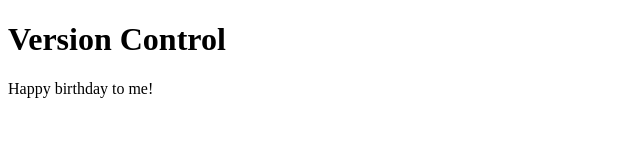
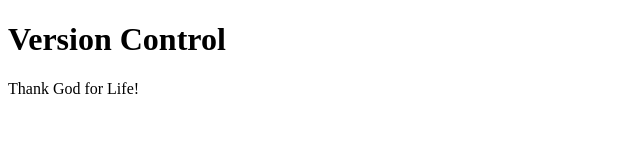
Before and after one commit to BIG-HUS/Cruz-Tech, a plain HTML site: page linux_command/index.html in a window 1280 px wide. Shown: the full height of the page, 0-640 px from the left. Drawn offline with Linux system fonts and the light colour scheme.

Commit message:
Updated index.html with paragraph write-up

```diff
--- a/linux_command/index.html
+++ b/linux_command/index.html
@@ -8,6 +8,7 @@
 </head>
 <body>
     <h1>Version Control</h1>
-    <p>Happy birthday to me!</p>
+    <p>Thank God for Life!</p>
 </body>
+
 </html>
```
